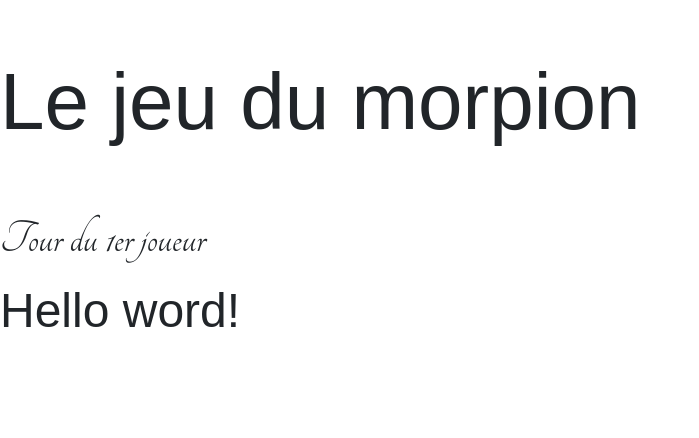
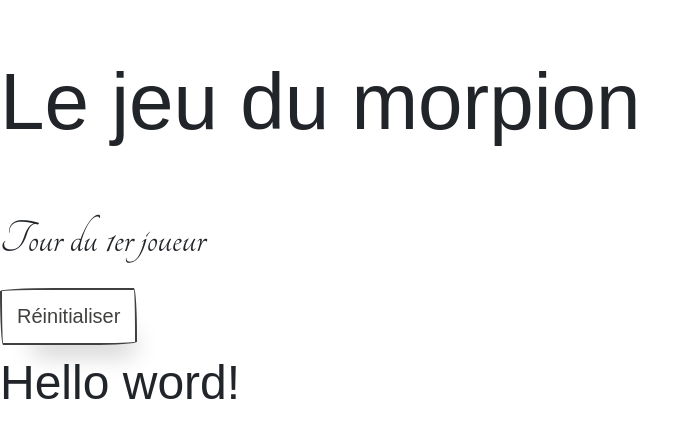
Before and after one commit to SabrinaMouginot/Le-jeu-du-morpion_JS, a plain HTML site: page morpion.html in a window 1280 px wide. Shown: the whole page, without its empty margins (0-699 px from the left). Drawn offline with nearby package versions, Linux system fonts and the light colour scheme; a web font is replaced by a local one.

Commit message:
creation de 2 autres sections pour afficher controler  et un bouton reset

```diff
--- a/morpion.html
+++ b/morpion.html
@@ -54,6 +54,12 @@
         <div class="title"></div>
         <div class="title"></div>
     </section>
+    <section class="display announcer hide">
+
+    </section>
+    <section class="controls">
+        <button id="reset">Réinitialiser</button>
+    </section>
 
 </main>
     <p>Hello word!</p>
```
